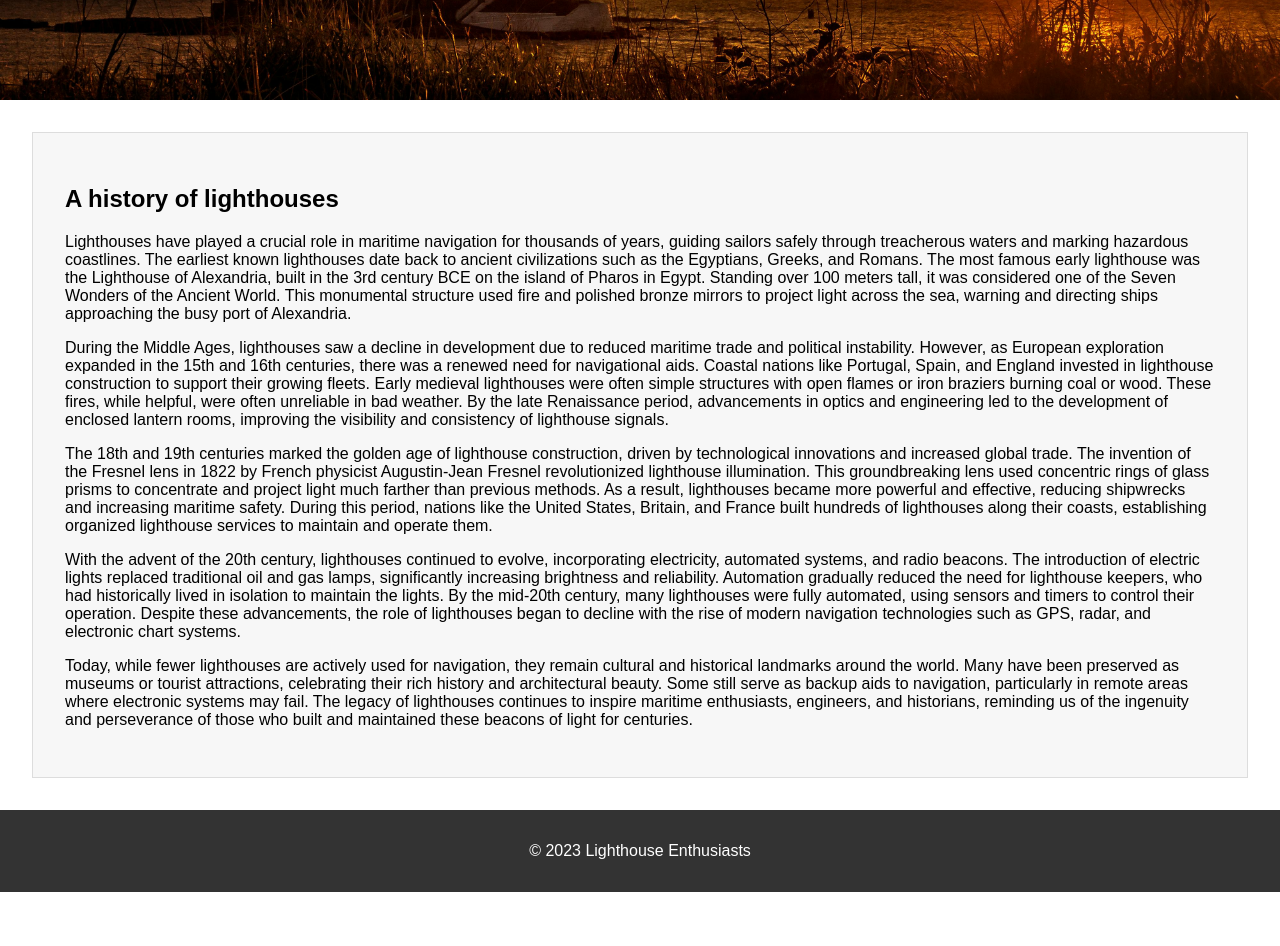
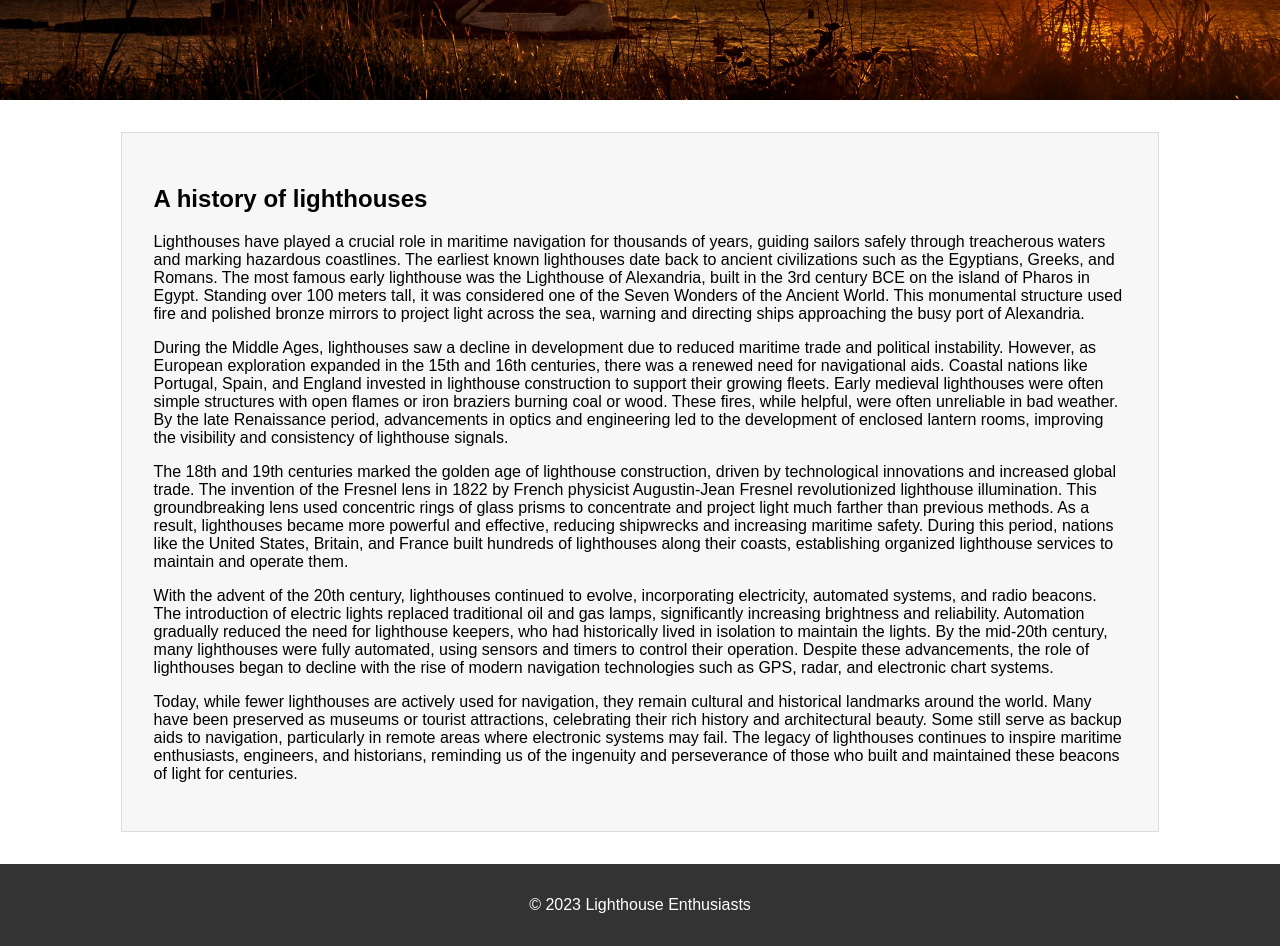
Before and after one commit to PaulWheatcroft/lighthouse-ci-demo, a plain HTML site: page index.html in a window 1280 px wide. Shown: the part 480-1426 px from the top of the page. Before the commit the page ends 1372 px from the top, so only its background shows below. Drawn offline with Linux system fonts and the light colour scheme.

Commit message:
Enhance section text styling with max-width and centered alignment

```diff
--- a/styles.css
+++ b/styles.css
@@ -75,6 +75,8 @@ main {
 }
 
 .section-text {
+    max-width: 80%;
+    margin: 0 auto;
     background-color: #f7f7f7;
     padding: 2em;
     border: 1px solid #ddd;
```
